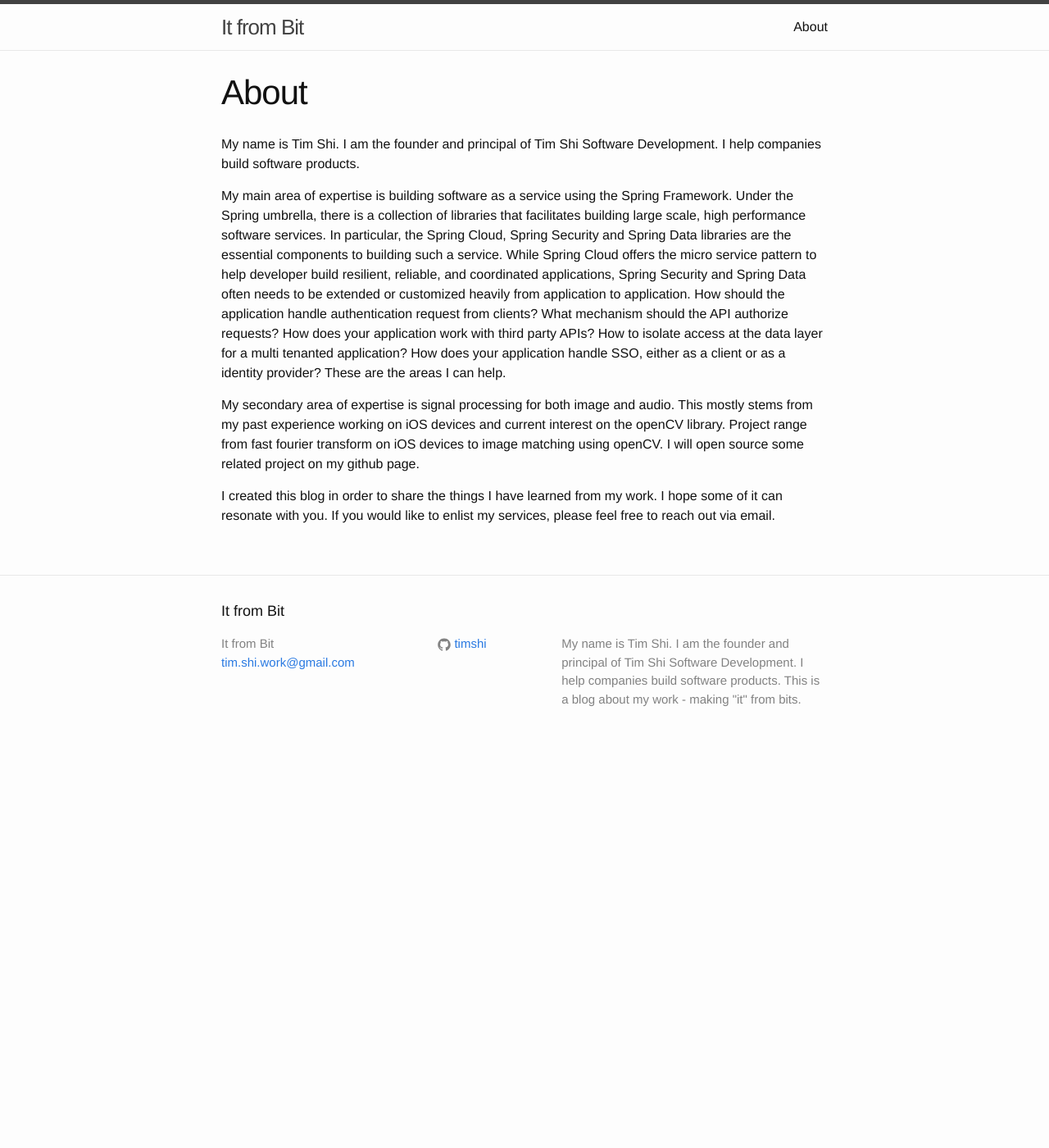
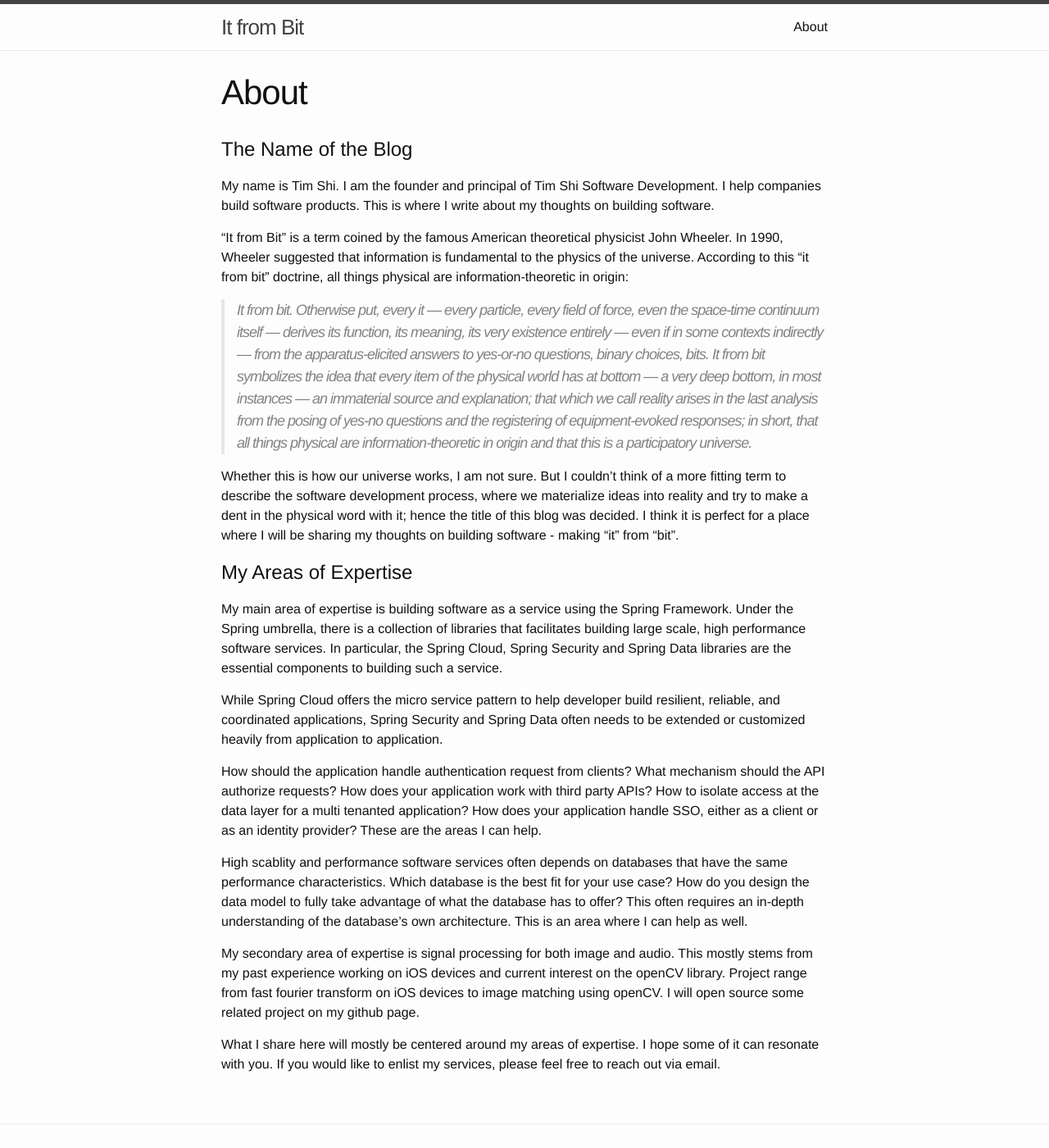
Before and after one commit to TimShi/timshi.github.io, a Jekyll site: the page built from about.md, in a window 1280 px wide and 1400 px high. Shown: the whole window at 82% size. Built offline with Jekyll 4.4.1, drawn with Linux system fonts in a browser that asks for light colours.

Commit message:
It from bit

```diff
--- a/about.md
+++ b/about.md
@@ -4,10 +4,26 @@ title: About
 permalink: /about/
 ---
 
-My name is Tim Shi. I am the founder and principal of Tim Shi Software Development. I help companies build software products.
+# The Name of the Blog
 
-My main area of expertise is building software as a service using the Spring Framework. Under the Spring umbrella, there is a collection of libraries that facilitates building large scale, high performance software services. In particular, the Spring Cloud, Spring Security and Spring Data libraries are the essential components to building such a service. While Spring Cloud offers the micro service pattern to help developer build resilient, reliable, and coordinated applications, Spring Security and Spring Data often needs to be extended or customized heavily from application to application. How should the application handle authentication request from clients? What mechanism should the API authorize requests? How does your application work with third party APIs? How to isolate access at the data layer for a multi tenanted application? How does your application handle SSO, either as a client or as a identity provider? These are the areas I can help.
+My name is Tim Shi. I am the founder and principal of Tim Shi Software Development. I help companies build software products. This is where I write about my thoughts on building software.
+
+"It from Bit" is a term coined by the famous American theoretical physicist John Wheeler. In 1990, Wheeler suggested that information is fundamental to the physics of the universe. According to this "it from bit" doctrine, all things physical are information-theoretic in origin:
+
+>It from bit. Otherwise put, every it — every particle, every field of force, even the space-time continuum itself — derives its function, its meaning, its very existence entirely — even if in some contexts indirectly — from the apparatus-elicited answers to yes-or-no questions, binary choices, bits. It from bit symbolizes the idea that every item of the physical world has at bottom — a very deep bottom, in most instances — an immaterial source and explanation; that which we call reality arises in the last analysis from the posing of yes-no questions and the registering of equipment-evoked responses; in short, that all things physical are information-theoretic in origin and that this is a participatory universe.
+
+Whether this is how our universe works, I am not sure. But I couldn't think of a more fitting term to describe the software development process, where we materialize ideas into reality and try to make a dent in the physical word with it; hence the title of this blog was decided. I think it is perfect for a place where I will be sharing my thoughts on building software - making "it" from "bit".
+
+# My Areas of Expertise
+
+My main area of expertise is building software as a service using the Spring Framework. Under the Spring umbrella, there is a collection of libraries that facilitates building large scale, high performance software services. In particular, the Spring Cloud, Spring Security and Spring Data libraries are the essential components to building such a service.
+
+While Spring Cloud offers the micro service pattern to help developer build resilient, reliable, and coordinated applications, Spring Security and Spring Data often needs to be extended or customized heavily from application to application.
+
+How should the application handle authentication request from clients? What mechanism should the API authorize requests? How does your application work with third party APIs? How to isolate access at the data layer for a multi tenanted application? How does your application handle SSO, either as a client or as an identity provider? These are the areas I can help.
+
+High scablity and performance software services often depends on databases that have the same performance characteristics. Which database is the best fit for your use case? How do you design the data model to fully take advantage of what the database has to offer? This often requires an in-depth understanding of the database's own architecture. This is an area where I can help as well.
 
 My secondary area of expertise is signal processing for both image and audio. This mostly stems from my past experience working on iOS devices and current interest on the openCV library. Project range from fast fourier transform on iOS devices to image matching using openCV. I will open source some related project on my github page.
 
-I created this blog in order to share the things I have learned from my work. I hope some of it can resonate with you. If you would like to enlist my services, please feel free to reach out via email.
+What I share here will mostly be centered around my areas of expertise. I hope some of it can resonate with you. If you would like to enlist my services, please feel free to reach out via email.
```
Also changed, not shown: _posts/2020-01-16-it-from-bit.markdown (added, +12 -0 lines), _posts/2020-01-16-welcome-to-jekyll.markdown (deleted, +0 -7 lines).
